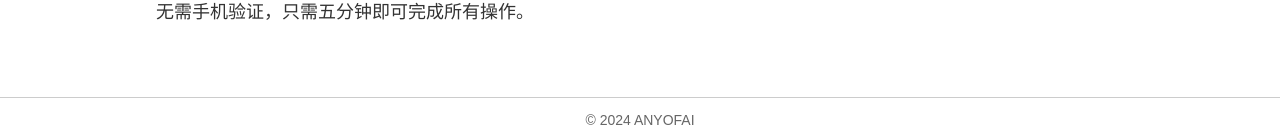
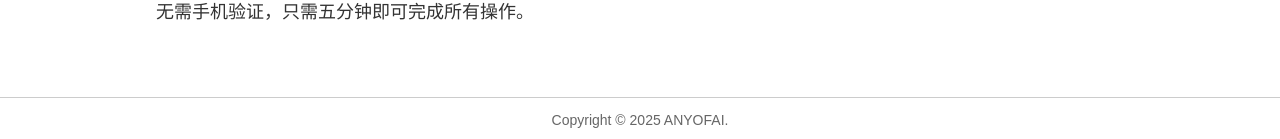
Before and after one commit to anyofai/anyofai.github.io, a Jekyll site: the page built from index.md, in a window 1280 px wide and 900 px high, scrolled down 15878 px. Shown: the part 758-897 px from the top of the window. Built offline with Jekyll 4.4.1, drawn with Linux system fonts in a browser that asks for light colours.

Commit message:
Update default.html

```diff
--- a/_layouts/default.html
+++ b/_layouts/default.html
@@ -21,7 +21,7 @@
         {{ content }}
     </main>
     <footer>
-        <p>© 2024 ANYOFAI</p>
+        <p>Copyright © 2025 ANYOFAI.</p>
     </footer>
 </body>
 </html>
```
